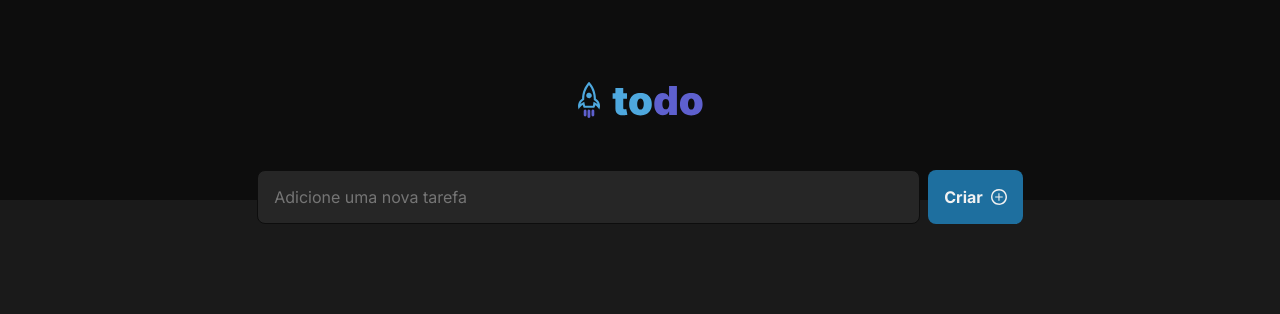
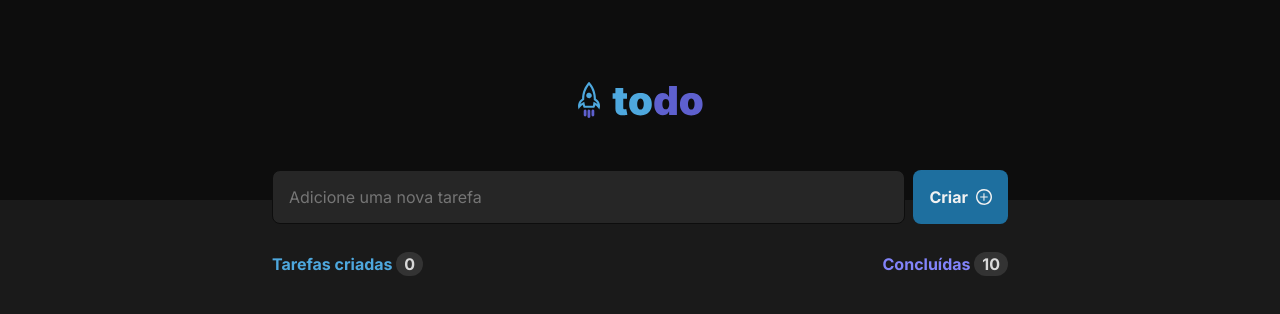
Before and after one commit to MadalenaCampos/to-do, a React (Vite) app: page / in a window 1280 px wide. Shown: the top 314 px of the page. Built offline with nearby package versions, Linux system fonts and the light colour scheme.

Commit message:
adicionando count e ajustes no estilo

```diff
--- a/src/App.css
+++ b/src/App.css
@@ -10,3 +10,8 @@
   align-items: center;
   gap: 12px;
 }
+
+.pageContent {
+  max-width: 736px;
+  margin: auto;
+}
--- a/src/App.tsx
+++ b/src/App.tsx
@@ -13,8 +13,9 @@ function App() {
           <img src={todoLogo} alt="logo" />
         </div>
       </div>
-
-      <Tasks />
+      <div className="pageContent">
+        <Tasks />
+      </div>
     </div>
   );
 }
--- /dev/null
+++ b/src/components/Count/Count.css
@@ -0,0 +1,23 @@
+.countContent {
+  width: 100%;
+  display: flex;
+  align-items: center;
+  justify-content: space-between;
+}
+
+.countContent p {
+  color: var(--blue);
+  font-weight: 700;
+}
+
+.countContent p:nth-child(2) {
+  color: var(--purple);
+  font-weight: 700;
+}
+
+.countContent span {
+  padding: 2px 8px;
+  border-radius: 999px;
+  background: var(--gray-400, #333);
+  color: var(--gray-200);
+}
--- /dev/null
+++ b/src/components/Count/Count.tsx
@@ -0,0 +1,19 @@
+import "./Count.css";
+
+interface CountProps {
+  tarefasCriadas: number;
+  concluidas: number;
+}
+
+export function Count({ tarefasCriadas, concluidas }: CountProps) {
+  return (
+    <div className="countContent">
+      <p>
+        Tarefas criadas <span>{tarefasCriadas | 0}</span>
+      </p>
+      <p>
+        Concluídas <span>{concluidas | 0}</span>
+      </p>
+    </div>
+  );
+}
--- a/src/components/Task/Task.css
+++ b/src/components/Task/Task.css
@@ -1,9 +1,10 @@
 .task {
+  padding: 16px;
   display: grid;
   align-items: center;
-  grid-template-columns: 32px 630px 28px;
-  padding: 16px;
-  gap: 16px;
+  justify-content: center;
+  grid-template-columns: 5% 90% 5%;
+  gap: 12px;
 
   border-radius: 8px;
   border: 1px solid var(--gray-400, #333);
--- a/src/components/Tasks.css
+++ b/src/components/Tasks.css
@@ -1,21 +1,22 @@
+.tasksContent {
+  display: flex;
+  flex-direction: column;
+  gap: 30px;
+}
+
 .form {
   margin-top: -30px;
-  width: 100%;
   display: flex;
   justify-content: center;
   gap: 8px;
 }
 
-input {
-  width: 663px;
+.form input {
+  width: 100%;
 }
 
 .list {
-  margin-top: 25px;
-  width: 100%;
   display: flex;
   flex-direction: column;
-  align-items: center;
-  justify-content: center;
   gap: 12px;
 }
--- a/src/components/Tasks.tsx
+++ b/src/components/Tasks.tsx
@@ -3,7 +3,9 @@ import { v4 as uuidv4 } from "uuid";
 
 import "./Tasks.css";
 import plusIcon from "../assets/plus.svg";
+
 import { Task } from "./Task/Task";
+import { Count } from "./Count/Count";
 
 export interface TaskInfertace {
   id: string;
@@ -14,6 +16,8 @@ export interface TaskInfertace {
 export function Tasks() {
   const [tasks, setTask] = useState<TaskInfertace[]>([]);
   const [newTask, setNewTask] = useState("");
+
+  const tasksCount = tasks.length;
 
   function handleNewTaks(event: ChangeEvent<HTMLInputElement>) {
     setNewTask(event.target.value);
@@ -33,7 +37,7 @@ export function Tasks() {
   }
 
   return (
-    <div>
+    <div className="tasksContent">
       <form className="form" onSubmit={handleTaskSubmit}>
         <input
           type="text"
@@ -47,6 +51,8 @@ export function Tasks() {
           Criar <img src={plusIcon} />
         </button>
       </form>
+
+      <Count key={"count"} concluidas={10} tarefasCriadas={tasksCount} />
 
       <div className="list">
         {tasks.map((task: TaskInfertace) => {
```
Also changed, not shown: 1 other file (tests, documents, lock files or other folders).
